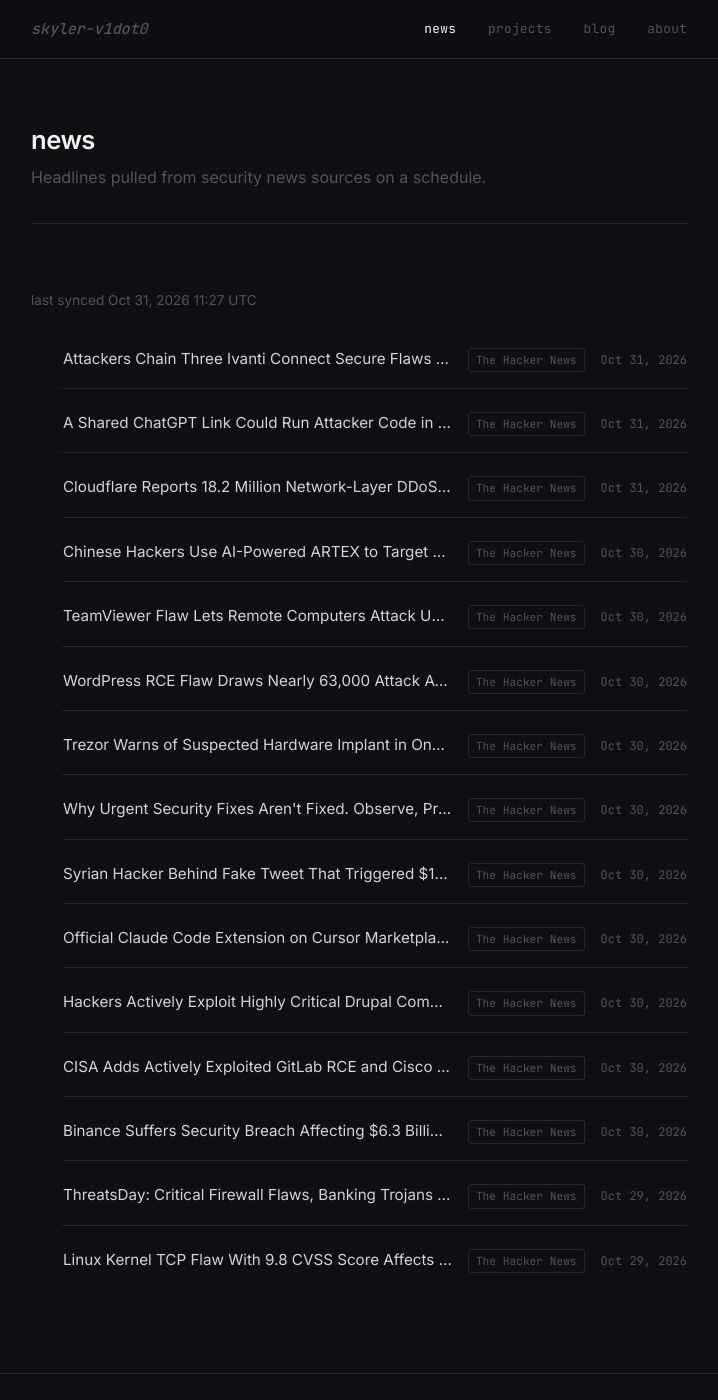
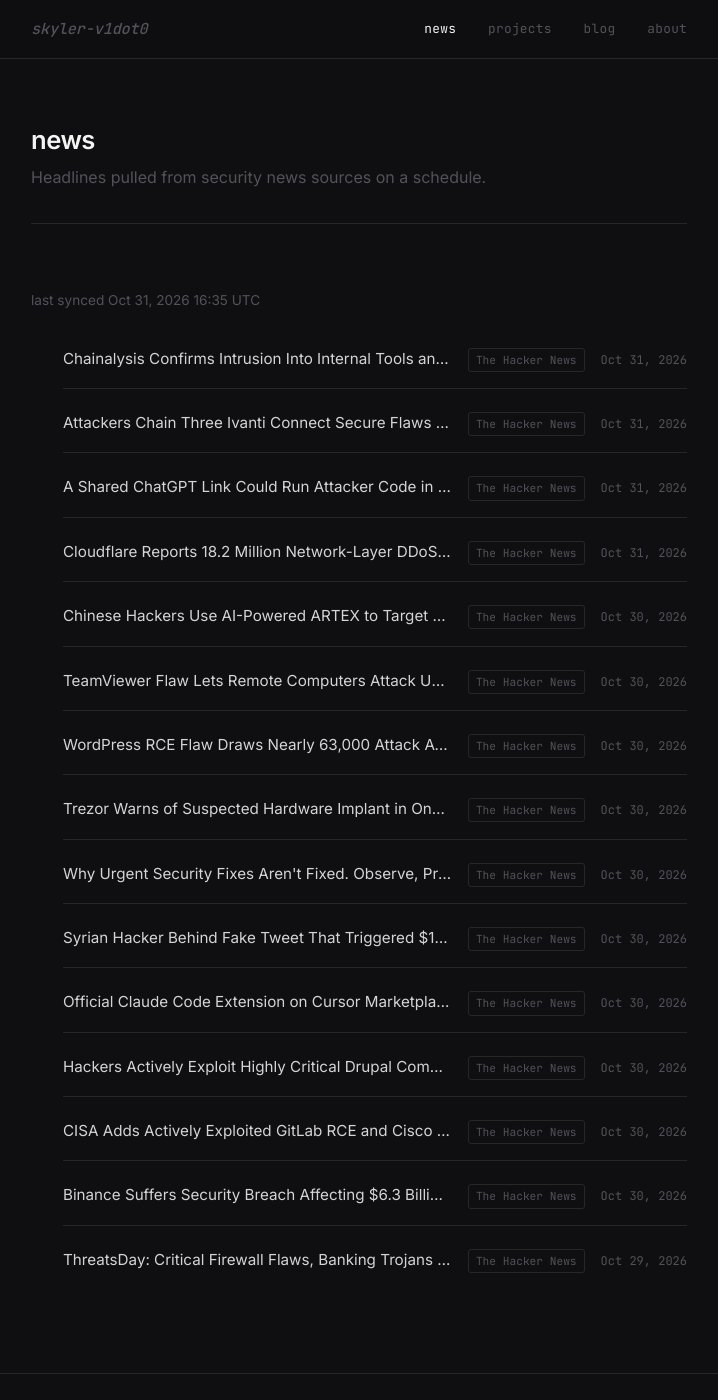
Before and after one commit to skyler-v1dot0/personal-site, a Jekyll site: the page built from news.html, in a window 1280 px wide and 1400 px high. Shown: the whole window, without its empty margins (281-999 px from the left). Built offline with Jekyll 4.4.1, drawn with Linux system fonts in a browser that asks for light colours.

Commit message:
chore: sync news feed [skip ci]

```diff
--- a/_data/news.yml
+++ b/_data/news.yml
@@ -1,6 +1,11 @@
 ---
-updated_at: '2026-10-31T11:27:47Z'
+updated_at: '2026-10-31T16:35:20Z'
 items:
+- title: Chainalysis Confirms Intrusion Into Internal Tools and Exposure of Customer
+    Identity Data
+  url: https://thehackernews.com/2026/10/chainalysis-confirms-intrusion-into.html
+  source: The Hacker News
+  published: '2026-10-31T12:01:56Z'
 - title: Attackers Chain Three Ivanti Connect Secure Flaws to Gain Unauthenticated
     Root Access
   url: https://thehackernews.com/2026/10/attackers-chain-three-ivanti-connect.html
@@ -67,8 +72,3 @@ items:
   url: https://thehackernews.com/2026/10/threatsday-critical-firewall-flaws.html
   source: The Hacker News
   published: '2026-10-29T19:11:58Z'
-- title: Linux Kernel TCP Flaw With 9.8 CVSS Score Affects Ubuntu, Red Hat and Other
-    Distributions
-  url: https://thehackernews.com/2026/10/linux-kernel-tcp-flaw-with-98-cvss.html
-  source: The Hacker News
-  published: '2026-10-29T15:57:05Z'
```
